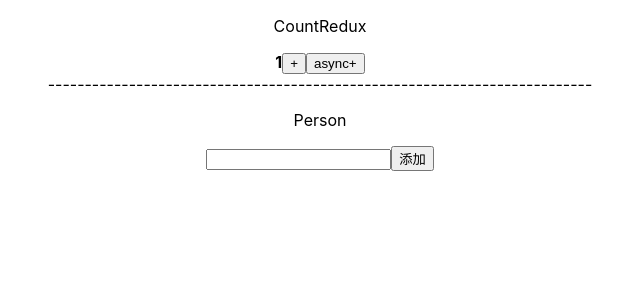
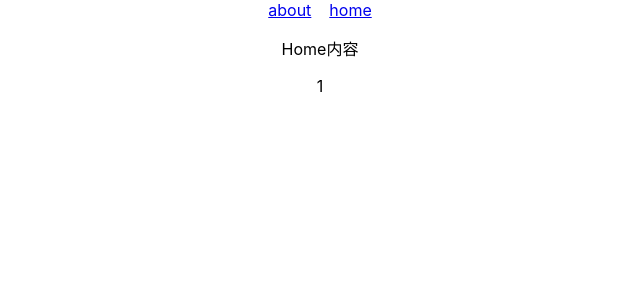
Before and after one commit to 18838963547/my-app, a React (Create React App) app: page /home in a window 1280 px wide. Shown: the top 300 px of the page, without its empty margins (320-960 px from the left). Built offline with nearby package versions, Linux system fonts and the light colour scheme.

Commit message:
feat(routerv6): 完结撒花

```diff
--- a/package.json
+++ b/package.json
@@ -13,7 +13,6 @@
     "react": "^18.2.0",
     "react-dom": "^18.2.0",
     "react-redux": "^8.0.2",
-    "react-router-dom": "^5.3.3",
     "react-scripts": "5.0.1",
     "redux": "^4.2.0",
     "redux-thunk": "^2.4.1",
@@ -44,6 +43,7 @@
     ]
   },
   "devDependencies": {
+    "react-router-dom": "^6.3.0",
     "redux-devtools-extension": "^2.13.9"
   }
 }
--- a/src/App.js
+++ b/src/App.js
@@ -26,8 +26,9 @@ import './App.css';
 // import GitSearch from "./components/GitSearch";
 // import RouterCom from "./components/RouterCom";
 // import CountRedux from "./components/CountRedux";
-import CountContainer from "./container/countContain";
-import Person from "./container/Person";
+// import CountContainer from "./container/countContain";
+// import Person from "./container/Person";
+import RouterSix from "./components/RouterSix";
 
 class App extends Component {
   render(){
@@ -42,9 +43,11 @@ class App extends Component {
         {/* 给容器组件传递store */}
         {/* <CountContainer store={store}></CountContainer> */}
         {/* 这里可以全局给每个组件传入store,在index.js中使用Provider标签，给全局注入 */}
-        <CountContainer></CountContainer>
+        {/* <CountContainer></CountContainer>
         --------------------------------------------------------------------------
-        <Person></Person>
+        <Person></Person> */}
+
+        <RouterSix></RouterSix>
       </div>
     )
   }
--- a/src/components/CountReduxUI/index.jsx
+++ b/src/components/CountReduxUI/index.jsx
@@ -18,7 +18,7 @@ export default class CountRedux extends Component {
     // store.dispatch(createIncrementAsyncAction(1,1000))
   }
   render() {
-    console.log(this.props)
+    // console.log(this.props)
     const {state} = this.props
     return (
       <div>
--- /dev/null
+++ b/src/components/RouterSix/About.jsx
@@ -0,0 +1,6 @@
+
+export default function(){
+    return (
+        <p>about内容</p>
+    )
+}
--- /dev/null
+++ b/src/components/RouterSix/Home.jsx
@@ -0,0 +1,11 @@
+import { useState } from "react"
+
+export default function(){
+    const [sum,setSum] = useState(1)
+    return (
+        <div>
+            <p>Home内容</p>
+            <p>{sum}</p>
+        </div>
+    )
+}
--- /dev/null
+++ b/src/components/RouterSix/index.jsx
@@ -0,0 +1,30 @@
+// 路由版本 --- 6
+
+import React, { lazy } from "react"
+import { NavLink,Routes,Route,useRoutes,Navigate} from "react-router-dom"
+import About from "./About"
+import Home from './Home'
+
+// const Home = lazy(()=>import('./Home'))
+// const About = lazy(()=>import('./About'))
+
+export default function (params) {
+    // 注册路由表
+    const element = useRoutes([
+        {path:'/about',element:<About></About>},
+        {path:'/home',element:<Home />},
+    ])
+    return (
+        <div>
+            <NavLink to='/about'>about</NavLink> &nbsp;&nbsp;&nbsp;
+            <NavLink to='/home'>home</NavLink>
+
+            {/* <Routes>
+                <Route path="/about" element={<About />}></Route>
+                <Route path="/home" element={<Home />}></Route>
+                <Route path="/" element={<Navigate to='/home' />}></Route>
+            </Routes> */}
+            {element}
+        </div>
+    )
+}
--- a/src/redux/store.js
+++ b/src/redux/store.js
@@ -1,4 +1,4 @@
-import { legacy_createStore as createStore,applyMiddleware, combineReducers } from "redux";
+import { legacy_createStore as createStore,applyMiddleware } from "redux";
 // import countReducer from './reducers/count_reducers'
 // import  personReducers  from "./reducers/person";
 import allReducers from './reducers/index'
```
Also changed, not shown: src/components/RouterCom/index.jsx (+11 -5 lines), 2 other files (tests, documents, lock files or other folders).
